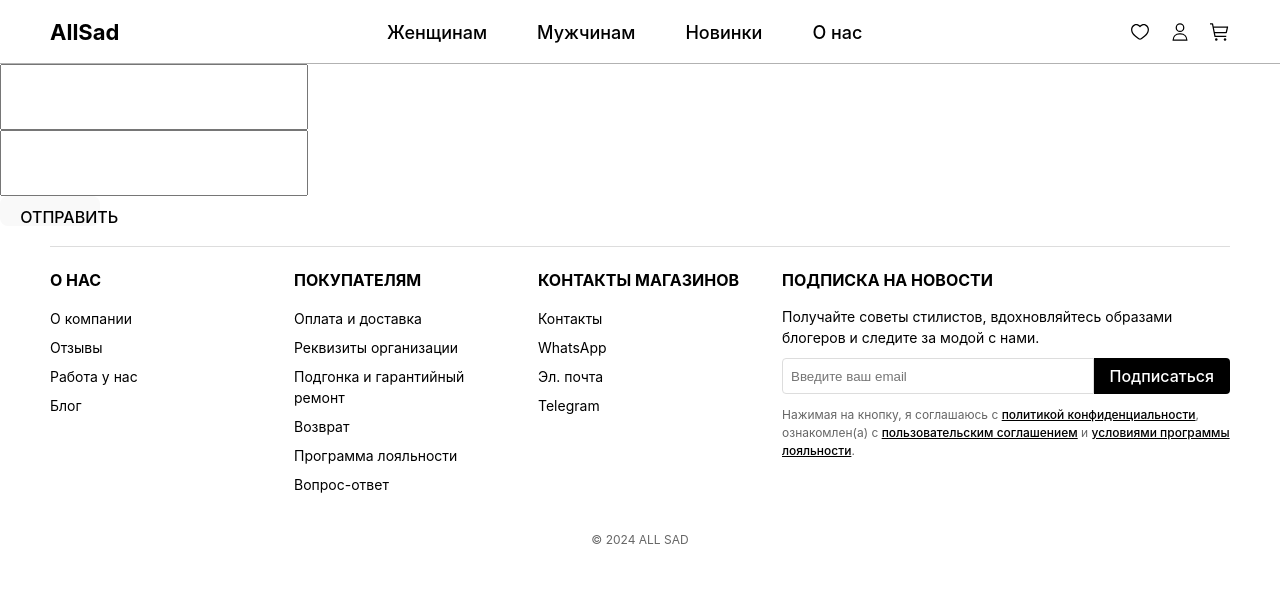
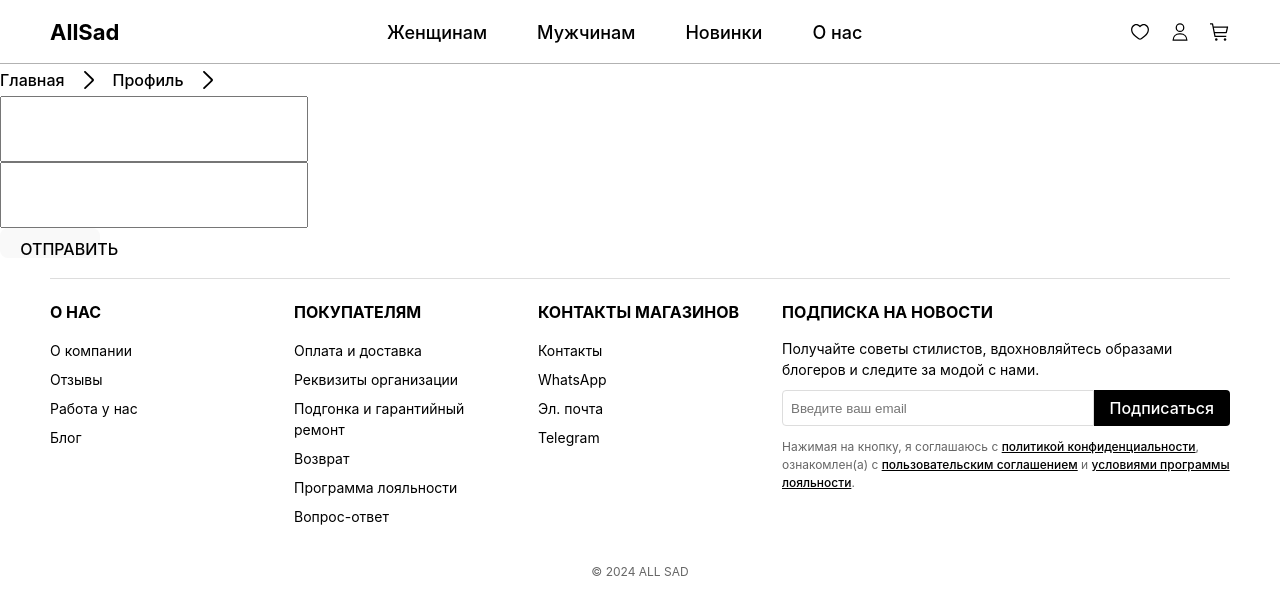
Before and after one commit to sxd0/Supermarket, a React (Vite) app in the folder frontend/: page /profile in a window 1280 px wide. Shown: the top 614 px of the page. Built offline with nearby package versions, Linux system fonts and the light colour scheme.

Commit message:
feat: add breadcrumbs on profile

```diff
--- a/frontend/src/pages/Profile/index.tsx
+++ b/frontend/src/pages/Profile/index.tsx
@@ -1,5 +1,6 @@
 import { useState } from "react";
 import styles from "./index.module.scss";
+import BreadCrumbs from "../../components/BreadCrumbs";
 
 const Profile = () => {
   const [email, setEmail] = useState("");
@@ -44,8 +45,22 @@ const Profile = () => {
     }
   };
 
+  const breadCrumbs = [
+    {
+      id: 1,
+      title: "Главная",
+      link: "/",
+    },
+    {
+      id: 2,
+      title: "Профиль",
+      link: "#",
+    },
+  ];
+
   return (
-    <>
+    <div>
+      <BreadCrumbs items={breadCrumbs} />
       <form className={styles.profile} onSubmit={fetchLogin}>
         <input
           value={email}
@@ -63,7 +78,7 @@ const Profile = () => {
           ОТПРАВИТЬ
         </button>
       </form>
-    </>
+    </div>
   );
 };
 
```
